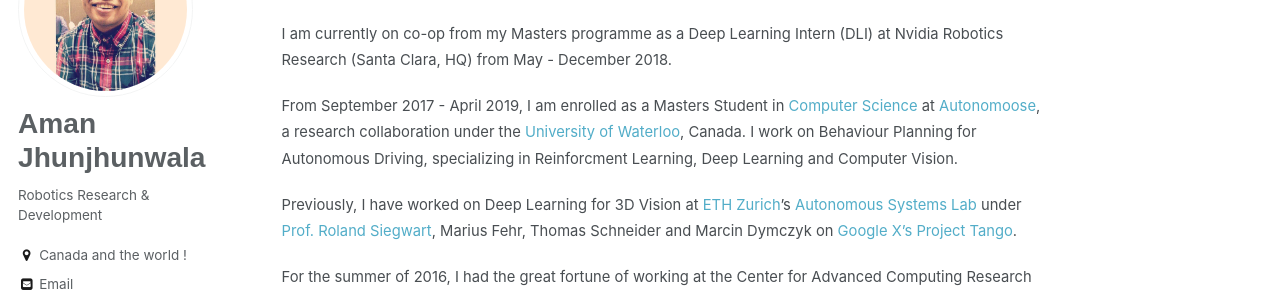
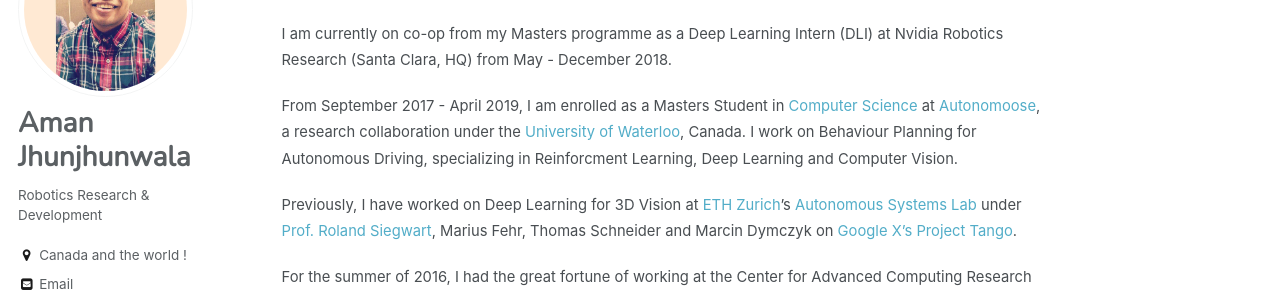
Before and after one commit to amanjhunjhunwala/amanjhunjhunwala.github.io, a Jekyll site: the page built from _pages/about.md, in a window 1280 px wide. Shown: the part 245-539 px from the top of the page. Built offline with Jekyll 4.4.1, drawn with Linux system fonts in a browser that asks for light colours; some web fonts are replaced.

Commit message:
Update custom.html

```diff
--- a/_includes/head/custom.html
+++ b/_includes/head/custom.html
@@ -27,5 +27,6 @@
 <link href="https://fonts.googleapis.com/css?family=Open+Sans" rel="stylesheet">
 <link href="https://fonts.googleapis.com/css?family=Raleway" rel="stylesheet">
 <link href="https://fonts.googleapis.com/css?family=Lato" rel="stylesheet">
+<link href="https://fonts.googleapis.com/css?family=Nunito&display=swap" rel="stylesheet">
 <link rel="stylesheet" href="{{ base_path }}/assets/css/academicons.css"/>
 <!-- end custom head snippets -->
```
